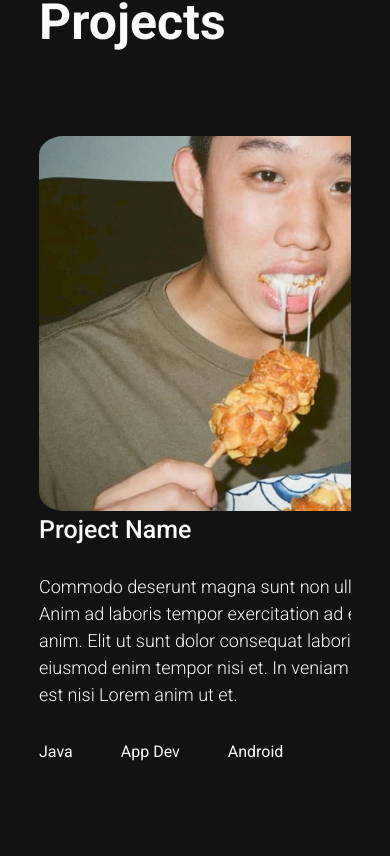
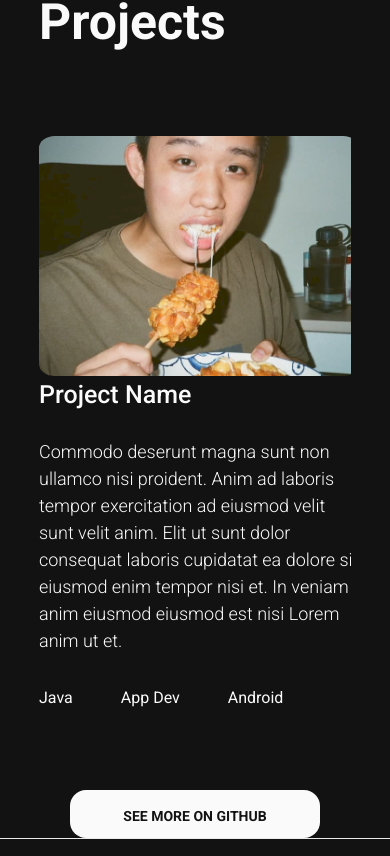
Before and after one commit to aloy2312/portfolio, a Next.js app: page / in a window 390 px wide. Shown: the part 2368-3224 px from the top of the page. Built offline with nearby package versions, Linux system fonts and the light colour scheme.

Commit message:
update the images of portfolio section

```diff
--- a/styles/projects.module.css
+++ b/styles/projects.module.css
@@ -94,7 +94,7 @@
 @media (max-width: 900px) {
   .projectsGroups {
     display: flex;
-    gap: 5rem;
+    gap: 2rem;
     overflow-x: auto;
   }
   .projectsGroup1 {
@@ -119,13 +119,17 @@
 
   .imageBoxLeft {
     width: 100%;
-    width: 500px;
-    height: 375px;
+    width: 320px;
+    height: 240px;
   }
 
   .imageBoxRight {
     width: 100%;
-    width: 500px;
-    height: 375px;
+    width: 320px;
+    height: 240px;
+  }
+
+  .github {
+    margin-top: 4rem;
   }
 }
```
